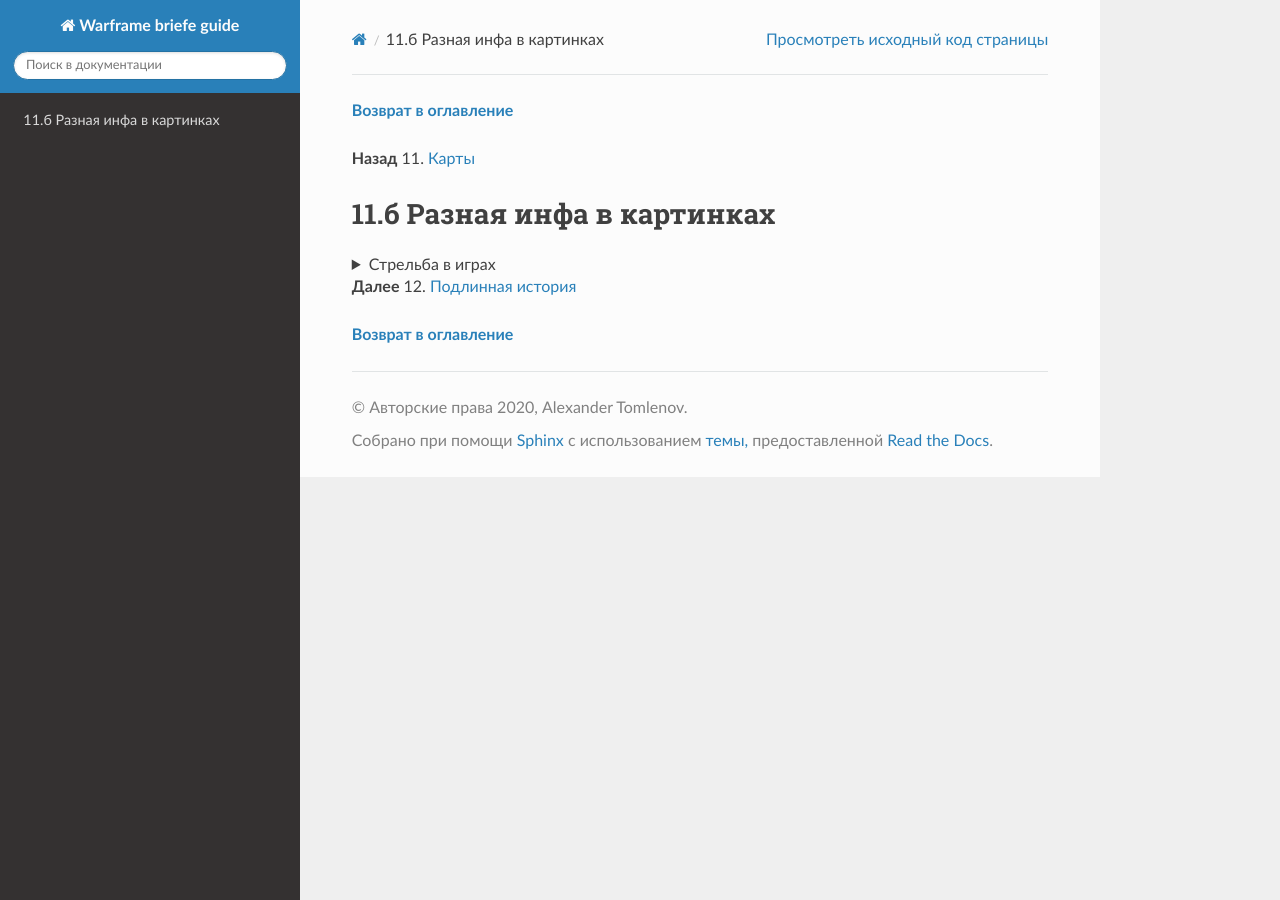
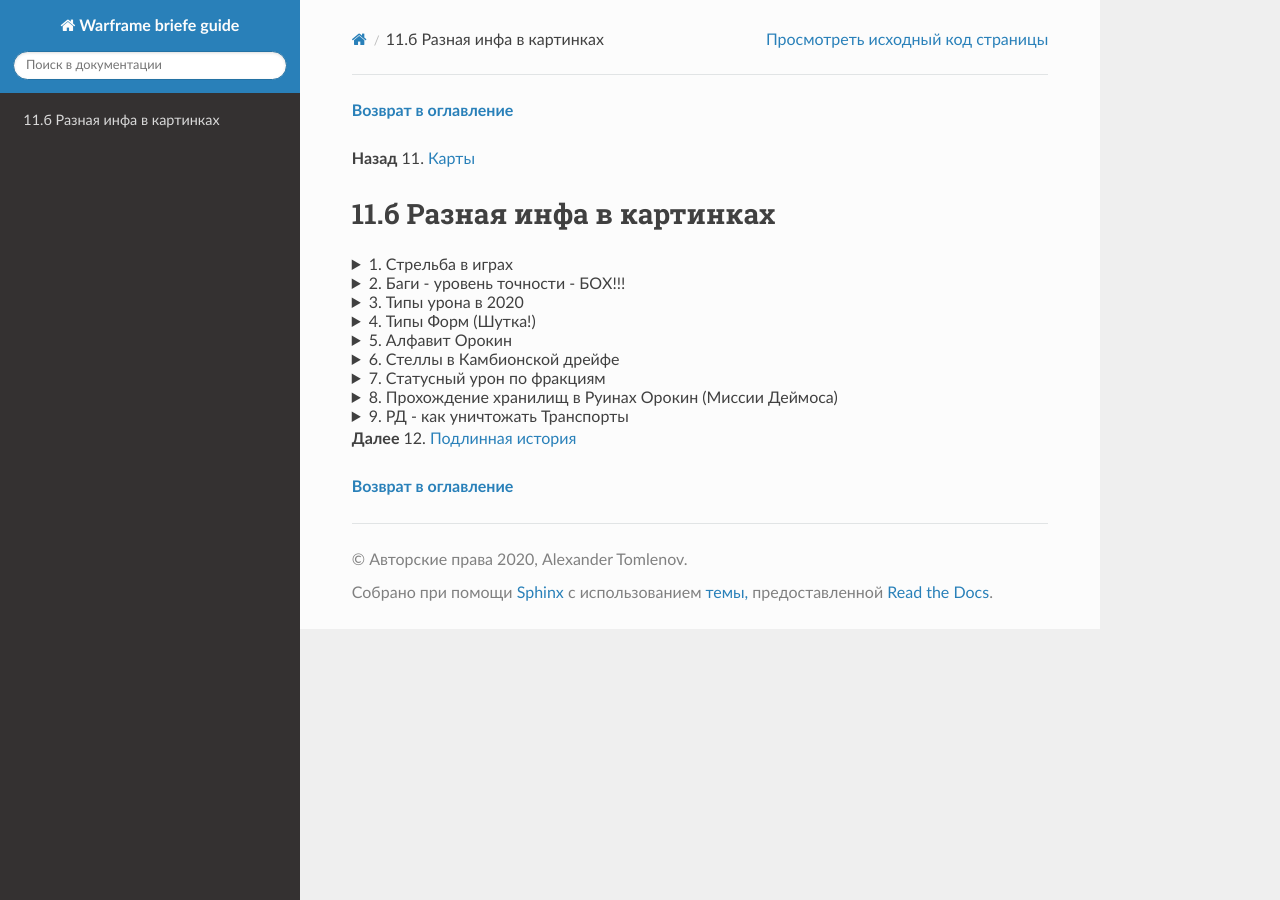
Before and after one commit to crackedmind/warframe-brief-guide, a Sphinx documentation site: the page built from source/11_b.md, in a window 1280 px wide. Built offline with Sphinx 7.4.7 and the Read the Docs theme 2.0.0, drawn with Linux system fonts in a browser that asks for light colours.

Commit message:
11.б допы и правки

```diff
--- a/source/11_b.md
+++ b/source/11_b.md
@@ -5,16 +5,68 @@
 ### 11.б Разная инфа в картинках
 
 <details>
-  <summary> Стрельба в играх </summary>
+  <summary> 1. Стрельба в играх </summary>
 
 ![Стрельба в разных играх](pictures/bullet_time_01.png  "Полет пули")
 
 </details>
 
+<details>
+  <summary> 2. Баги - уровень точности - БОХ!!! </summary>
 
+![Точность стрельбы](pictures/chitach_01.png  "Точность")
 
+</details>
 
+<details>
+  <summary> 3. Типы урона в 2020 </summary>
 
+![Урон статусами](pictures/Damage_Type_01.png  "Статусы")
+
+</details>
+
+<details>
+  <summary> 4. Типы Форм (Шутка!) </summary>
+
+![Формы](pictures/forma_like_01.png  "Виды форм (шутейное)")
+
+</details>
+
+<details>
+  <summary> 5. Алфавит Орокин </summary>
+
+![Орокинский алфавит](pictures/Orokin_alphabet_01.png  "Как читать по **Орокински**")
+
+</details>
+
+<details>
+  <summary> 6. Стеллы в Камбионской дрейфе </summary>
+
+![Стеллы с Деймоса](pictures/pillar_farm_eng_01.png  "Что мы получим")
+
+</details>
+
+<details>
+  <summary> 7. Статусный урон по фракциям </summary>
+
+![Статус и фракции](pictures/warframe_element_01.png  "Чем лучше бить")
+
+</details>
+
+<details>
+  <summary> 8. Прохождение хранилищ в Руинах Орокин (Миссии Деймоса) </summary>
+
+![Руины Орокин (Деймос)](pictures/warframe_Orokin_vault_01.png  "Поврежденные моды")
+    [Хранилище Орокин](https://warframe.fandom.com/ru/wiki/%D0%A5%D1%80%D0%B0%D0%BD%D0%B8%D0%BB%D0%B8%D1%89%D0%B5_%D0%9E%D1%80%D0%BE%D0%BA%D0%B8%D0%BD)
+
+</details>
+
+<details>
+  <summary> 9. РД - как уничтожать Транспорты </summary>
+
+![Схема уничтожения транспортов в миссиях Рэйлджека](pictures/warframe_railjack_01.png  "РД")
+
+</details>
 
 
 
```
